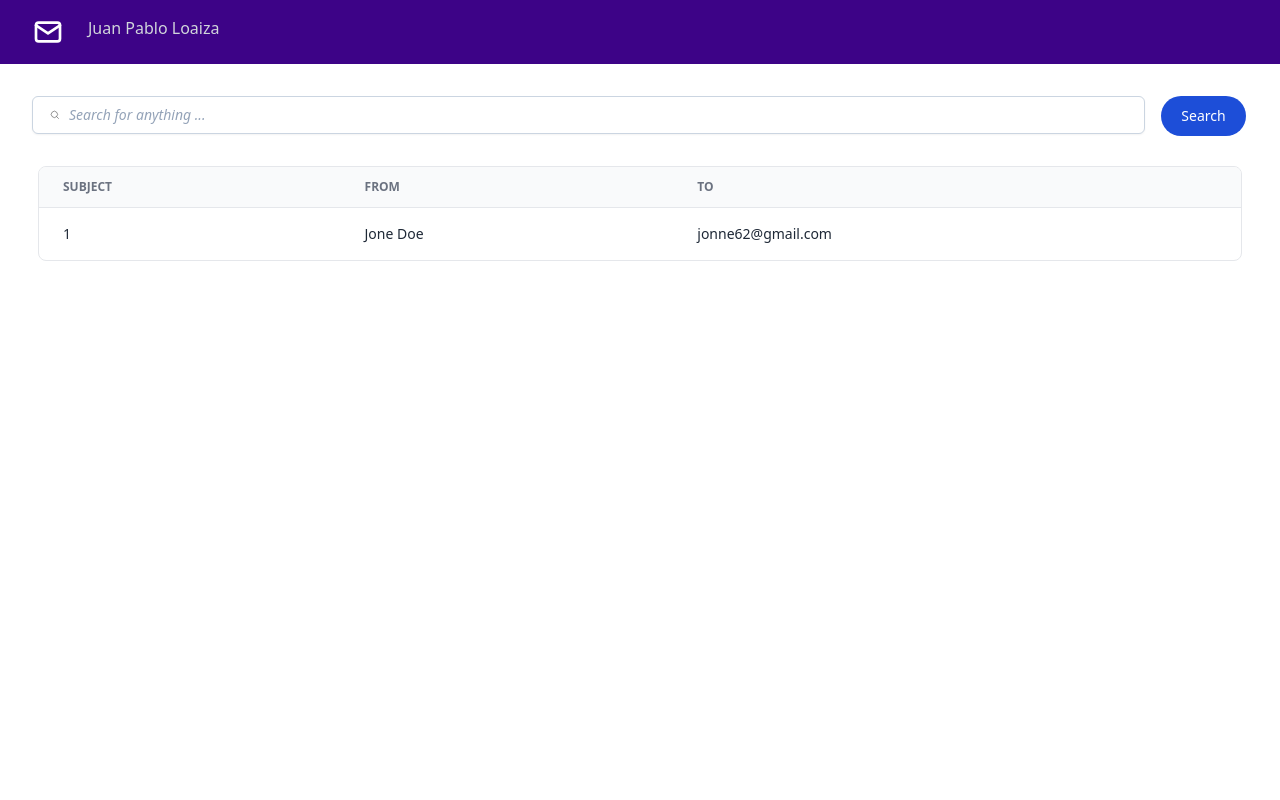
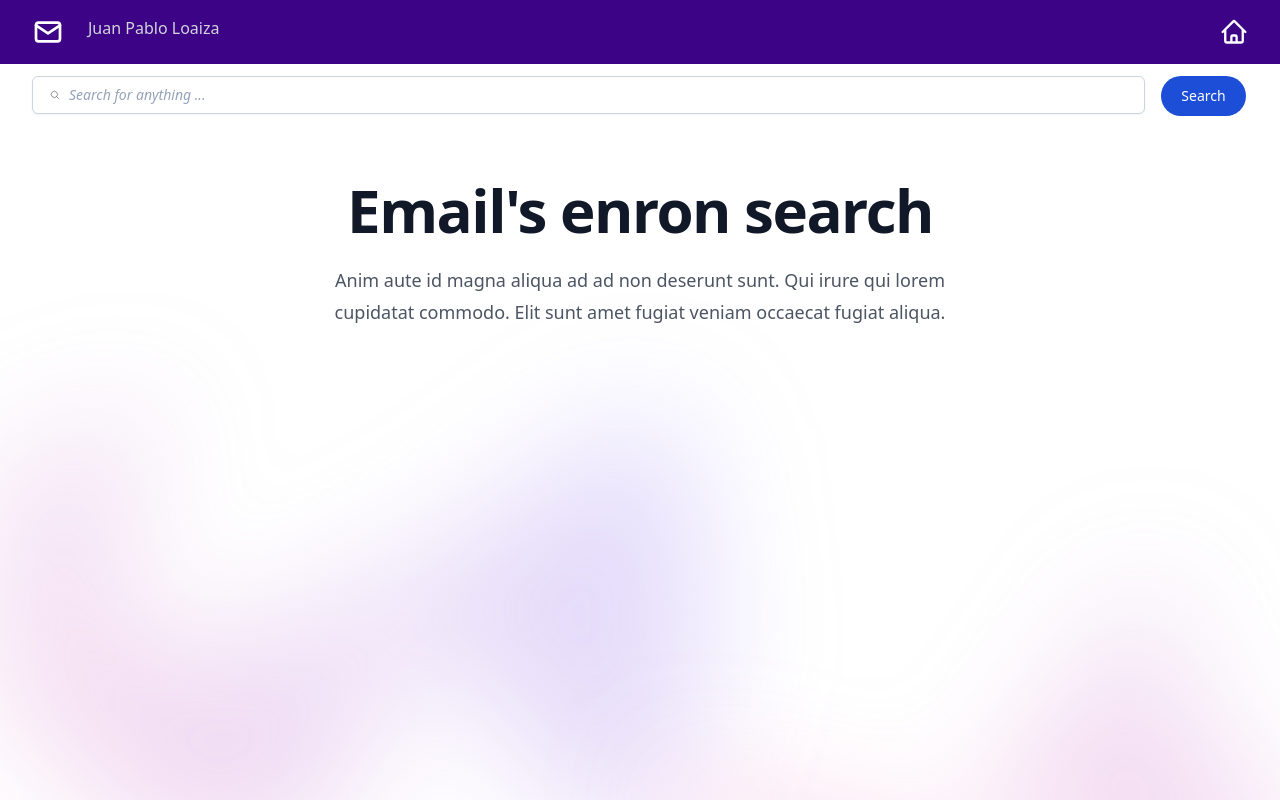
Before and after one commit to JuanPLoaizaC/mail_search, a Vue app in the folder Frontend/: page / in a window 1280 px wide. Shown: the top 800 px of the page. Built offline with nearby package versions, Linux system fonts and the light colour scheme.

Commit message:
Creating new views, deleting components

```diff
--- a/Frontend/src/App.vue
+++ b/Frontend/src/App.vue
@@ -1,9 +1,11 @@
 <script setup>
 import { RouterView } from 'vue-router';
 import Navbar from './components/Navbar.vue';
+import Search from './components/Search.vue';
 </script>
 
 <template>
-  <Navbar></Navbar>
+  <Navbar />
+  <Search />
   <RouterView />
 </template>
--- a/Frontend/src/components/Navbar.vue
+++ b/Frontend/src/components/Navbar.vue
@@ -18,7 +18,9 @@
         </div>
         <div class="flex flex-1 items-center justify-center sm:items-stretch sm:justify-start">
           <div class="flex flex-shrink-0 items-center">
-            <svg class="h-8 w-8 text-white"  width="24" height="24" viewBox="0 0 24 24" stroke-width="2" stroke="currentColor" fill="none" stroke-linecap="round" stroke-linejoin="round">  <path stroke="none" d="M0 0h24v24H0z"/>  <rect x="3" y="5" width="18" height="14" rx="2" />  <polyline points="3 7 12 13 21 7" /></svg>
+            <router-link to="/mails">
+              <svg class="h-8 w-8 text-white"  width="24" height="24" viewBox="0 0 24 24" stroke-width="2" stroke="currentColor" fill="none" stroke-linecap="round" stroke-linejoin="round">  <path stroke="none" d="M0 0h24v24H0z"/>  <rect x="3" y="5" width="18" height="14" rx="2" />  <polyline points="3 7 12 13 21 7" /></svg>
+            </router-link>
           </div>
           <div class="hidden sm:ml-6 sm:block">
             <div class="flex space-x-4">
@@ -26,9 +28,16 @@
             </div>
           </div>
         </div>
+        <div class="absolute inset-y-0 right-0 flex items-center pr-2 sm:static sm:inset-auto sm:ml-6 sm:pr-0">
+          <div class="flex flex-shrink-0 items-center">
+            <router-link to="/">
+              <svg xmlns="http://www.w3.org/2000/svg" width="24" height="24" fill="none" viewBox="0 0 24 24" stroke-width="2" stroke="white" class="w-7 h-7">
+                <path stroke-linecap="round" stroke-linejoin="round" d="M2.25 12l8.954-8.955c.44-.439 1.152-.439 1.591 0L21.75 12M4.5 9.75v10.125c0 .621.504 1.125 1.125 1.125H9.75v-4.875c0-.621.504-1.125 1.125-1.125h2.25c.621 0 1.125.504 1.125 1.125V21h4.125c.621 0 1.125-.504 1.125-1.125V9.75M8.25 21h8.25" />
+              </svg>
+            </router-link>
+          </div>
+        </div>
       </div>
     </div>
-
-
   </Disclosure>
 </template>
--- /dev/null
+++ b/Frontend/src/components/Search.vue
@@ -0,0 +1,29 @@
+<script setup>
+import { useEmailStore } from '../stores/emails';
+import { storeToRefs } from 'pinia';
+
+const useEmail = useEmailStore();
+const { search } = storeToRefs(useEmail);
+
+</script>
+
+<template>
+  <div class="grid grid-flow-row auto-rows-max pr-8 pl-8 mt-3">
+    <div class="grid grid-cols-12 gap-4">
+      <div class="col-span-11">
+        <label class="relative block">
+          <span class="absolute inset-y-0 left-0 flex items-center pl-2">
+            <svg class="h-5 w-5 fill-slate-300" viewBox="0 0 20 20"></svg>
+            <svg xmlns="http://www.w3.org/2000/svg" fill="none" viewBox="0 0 24 24" strokeWidth={1.5} stroke="currentColor" className="w-6 h-6">
+              <path strokeLinecap="round" strokeLinejoin="round" d="M21 21l-5.197-5.197m0 0A7.5 7.5 0 105.196 5.196a7.5 7.5 0 0010.607 10.607z" />
+            </svg>
+          </span>
+          <input class="placeholder:italic placeholder:text-slate-400 block bg-white w-full border border-slate-300 rounded-md py-2 pl-9 pr-3 shadow-sm focus:outline-none focus:border-sky-500 focus:ring-sky-500 focus:ring-1 sm:text-sm font-sans md:italic" placeholder="Search for anything ..." type="text" name="search" v-model="search" />
+        </label>
+      </div>
+      <div>
+        <button type="button" class="text-white bg-blue-700 hover:bg-blue-800 focus:outline-none focus:ring-4 focus:ring-blue-300 font-medium rounded-full text-sm px-5 py-2.5 text-center mr-2 mb-2 dark:bg-blue-600 dark:hover:bg-blue-700 dark:focus:ring-blue-800"  >Search</button>
+      </div>
+    </div>
+  </div>
+</template>
--- a/Frontend/src/router/index.js
+++ b/Frontend/src/router/index.js
@@ -1,5 +1,7 @@
 import { createRouter, createWebHistory } from 'vue-router';
 import HomeView from '../views/HomeView.vue';
+import EmailView from '../views/EmailView.vue';
+import ContentEmailView from '../views/ContentEmailView.vue';
 
 const router = createRouter({
   history: createWebHistory(import.meta.env.BASE_URL),
@@ -9,6 +11,16 @@
       name: 'home',
       component: HomeView
     },
+    {
+      path: '/mails',
+      name: 'mails',
+      component: EmailView
+    },
+    {
+      path: '/mails/:id',
+      name: 'mail',
+      component: ContentEmailView
+    }
   ]
 })
 
--- a/Frontend/src/stores/emails.js
+++ b/Frontend/src/stores/emails.js
@@ -3,7 +3,6 @@
 
 export const useEmailStore = defineStore('email', () => {
   const search = ref('');
-  const searchFlag = ref(true);
 
-  return { search, searchFlag };
+  return { search };
 })
--- a/Frontend/src/components/ListEmails.vue
+++ b/Frontend/src/views/ContentEmailView.vue
@@ -13,16 +13,6 @@
 
 <template>
   <div class="pr-8 pl-8 mb-2 mt-2">
-    <div class="mb-4 sm:px-0 relative">
-      <button @click="backToEmails()" >
-        <span class="absolute inset-y-0 left-0 flex items-center">
-          <svg class="h-8 w-8 fill-slate-300" viewBox="0 0 20 20"></svg>
-          <svg xmlns="http://www.w3.org/2000/svg" fill="none" viewBox="0 0 24 24" strokeWidth={1.5} stroke="currentColor" className="w-6 h-6">
-            <path strokeLinecap="round" strokeLinejoin="round" d="M10.5 19.5L3 12m0 0l7.5-7.5M3 12h18" />
-          </svg>
-        </span>
-      </button>
-    </div>
     <div class="px-4 sm:px-0">
       <h3 class="text-base font-semibold leading-7 text-gray-900">Applicant Information</h3>
       <p class="mt-1 max-w-2xl text-sm leading-6 text-gray-500">Personal details and application.</p>
--- a/Frontend/src/components/Emails.vue
+++ b/Frontend/src/views/EmailView.vue
@@ -1,15 +1,4 @@
 <script setup>
-import { useEmailStore } from '../stores/emails';
-import Emails from '../components/Emails.vue';
-import ListEmails from '../components/ListEmails.vue';
-import { storeToRefs } from 'pinia';
-
-const useEmail = useEmailStore();
-const { searchFlag } = storeToRefs(useEmail);
-
-const chooseEmail = () => {
-  searchFlag.value = false;
-};
 
 </script>
 
--- a/Frontend/src/views/HomeView.vue
+++ b/Frontend/src/views/HomeView.vue
@@ -1,4 +1,33 @@
 <script setup>
+import { ref } from 'vue';
+
+const mobileMenuOpen = ref(false);
+</script>
+
+<template>
+  <div class="bg-white">
+    <div class="relative isolate px-6 pt-14 lg:px-8">
+      <div class="absolute inset-x-0 -z-10 transform-gpu overflow-hidden blur-3xl" aria-hidden="true">
+        <div class="relative left-[calc(50%-11rem)] aspect-[1155/678] w-[36.125rem] -translate-x-1/2 rotate-[30deg] bg-gradient-to-tr from-[#ff80b5] to-[#9089fc] opacity-30 sm:left-[calc(50%-30rem)] sm:w-[72.1875rem]" style="clip-path: polygon(74.1% 44.1%, 100% 61.6%, 97.5% 26.9%, 85.5% 0.1%, 80.7% 2%, 72.5% 32.5%, 60.2% 62.4%, 52.4% 68.1%, 47.5% 58.3%, 45.2% 34.5%, 27.5% 76.7%, 0.1% 64.9%, 17.9% 100%, 27.6% 76.8%, 76.1% 97.7%, 74.1% 44.1%)" />
+      </div>
+      <div class="mx-auto max-w-2xl">
+        <div class="text-center">
+          <h1 class="text-4xl font-bold tracking-tight text-gray-900 sm:text-6xl">Email's enron search</h1>
+          <p class="mt-6 text-lg leading-8 text-gray-600">Anim aute id magna aliqua ad ad non deserunt sunt. Qui irure qui lorem cupidatat commodo. Elit sunt amet fugiat veniam occaecat fugiat aliqua.</p>
+        </div>
+      </div>
+      <div class="absolute inset-x-0 -z-10 transform-gpu overflow-hidden blur-3xl" aria-hidden="true">
+        <div class="relative left-[calc(50%+3rem)] aspect-[1155/678] w-[36.125rem] -translate-x-1/2 bg-gradient-to-tr from-[#ff80b5] to-[#9089fc] opacity-30 sm:left-[calc(50%+36rem)] sm:w-[72.1875rem]" style="clip-path: polygon(74.1% 44.1%, 100% 61.6%, 97.5% 26.9%, 85.5% 0.1%, 80.7% 2%, 72.5% 32.5%, 60.2% 62.4%, 52.4% 68.1%, 47.5% 58.3%, 45.2% 34.5%, 27.5% 76.7%, 0.1% 64.9%, 17.9% 100%, 27.6% 76.8%, 76.1% 97.7%, 74.1% 44.1%)" />
+      </div>
+    </div>
+  </div>
+</template>
+
+
+<!--
+
+
+  <script setup>
 import { useEmailStore } from '../stores/emails';
 import Emails from '../components/Emails.vue';
 import ListEmails from '../components/ListEmails.vue';
@@ -14,25 +43,9 @@
 </script>
 
 <template>
-  <div class="grid grid-flow-row auto-rows-max pr-8 pl-8" style="margin-top: 2em">
-    <div class="grid grid-cols-12 gap-4">
-      <div class="col-span-11">
-        <label class="relative block">
-          <span class="absolute inset-y-0 left-0 flex items-center pl-2">
-            <svg class="h-5 w-5 fill-slate-300" viewBox="0 0 20 20"></svg>
-            <svg xmlns="http://www.w3.org/2000/svg" fill="none" viewBox="0 0 24 24" strokeWidth={1.5} stroke="currentColor" className="w-6 h-6">
-              <path strokeLinecap="round" strokeLinejoin="round" d="M21 21l-5.197-5.197m0 0A7.5 7.5 0 105.196 5.196a7.5 7.5 0 0010.607 10.607z" />
-            </svg>
-          </span>
-          <input class="placeholder:italic placeholder:text-slate-400 block bg-white w-full border border-slate-300 rounded-md py-2 pl-9 pr-3 shadow-sm focus:outline-none focus:border-sky-500 focus:ring-sky-500 focus:ring-1 sm:text-sm font-sans md:italic" placeholder="Search for anything ..." type="text" name="search" v-model="search" />
-        </label>
-      </div>
-      <div>
-        <button type="button" class="text-white bg-blue-700 hover:bg-blue-800 focus:outline-none focus:ring-4 focus:ring-blue-300 font-medium rounded-full text-sm px-5 py-2.5 text-center mr-2 mb-2 dark:bg-blue-600 dark:hover:bg-blue-700 dark:focus:ring-blue-800" @click="searchInformation()" :disabled="search.length < 3" >Search</button>
-      </div>
-    </div>
-  </div>
+
 
   <Emails v-if="searchFlag" />
   <ListEmails v-else />
 </template>
+-->
```
